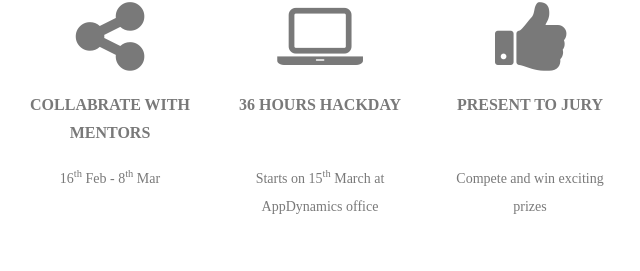
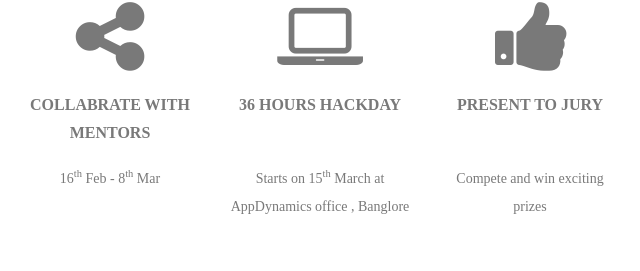
Before and after one commit to mayuu7/AppDynamics, a plain HTML site: page index.html in a window 1280 px wide. Shown: the part 2847-3118 px from the top of the page, 540-1180 px from the left. Drawn offline with Linux system fonts and the light colour scheme; a web font is replaced by a local one.

Commit message:
added content in the index page

```diff
--- a/index.html
+++ b/index.html
@@ -311,7 +311,7 @@
                         </div>
                         <div>
                             <h4 class="nameOfTimeline">36 HOURS HACKDAY </h4>
-                            <h5>Starts on 15<sup>th</sup> March at AppDynamics office</h5>
+                            <h5>Starts on 15<sup>th</sup> March at AppDynamics office , Banglore</h5>
                         </div>
                     </div>
                     <div class="col-sm-2 col-md-2" style="text-align: center;">
```
